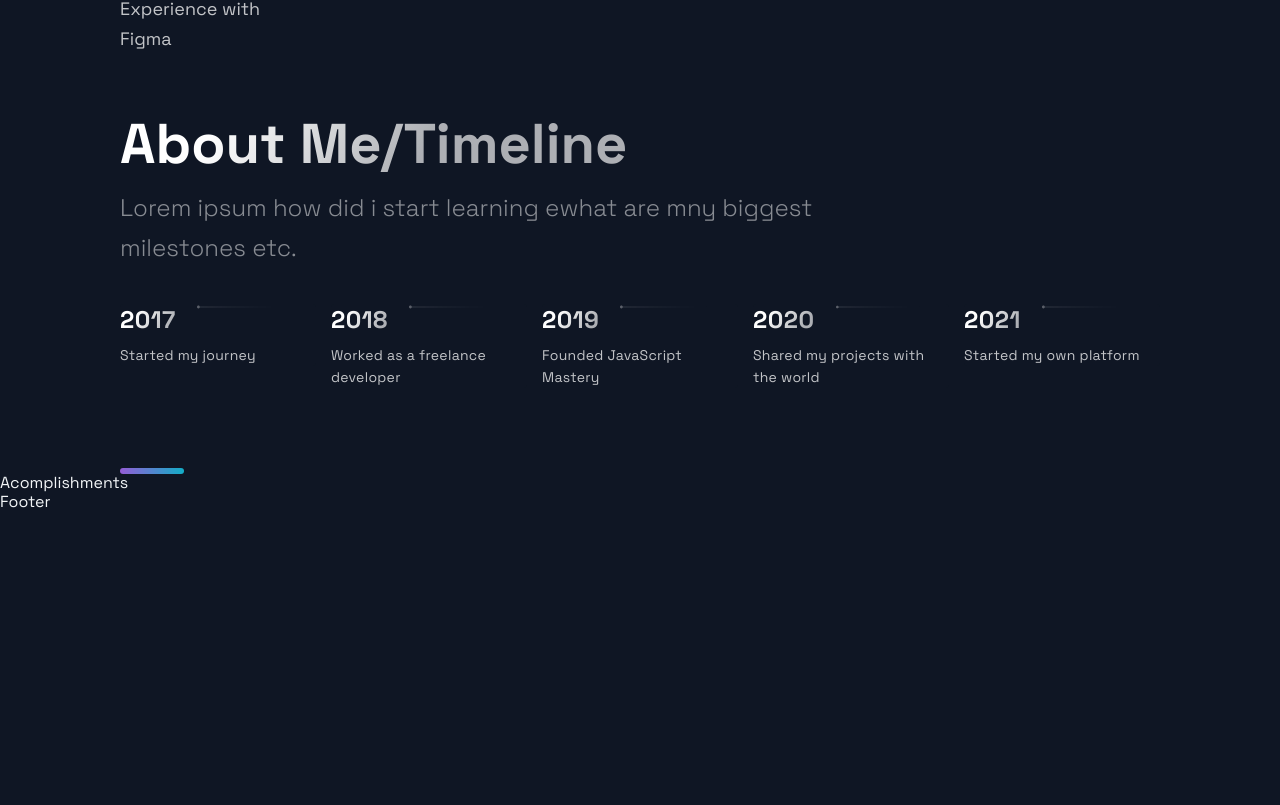
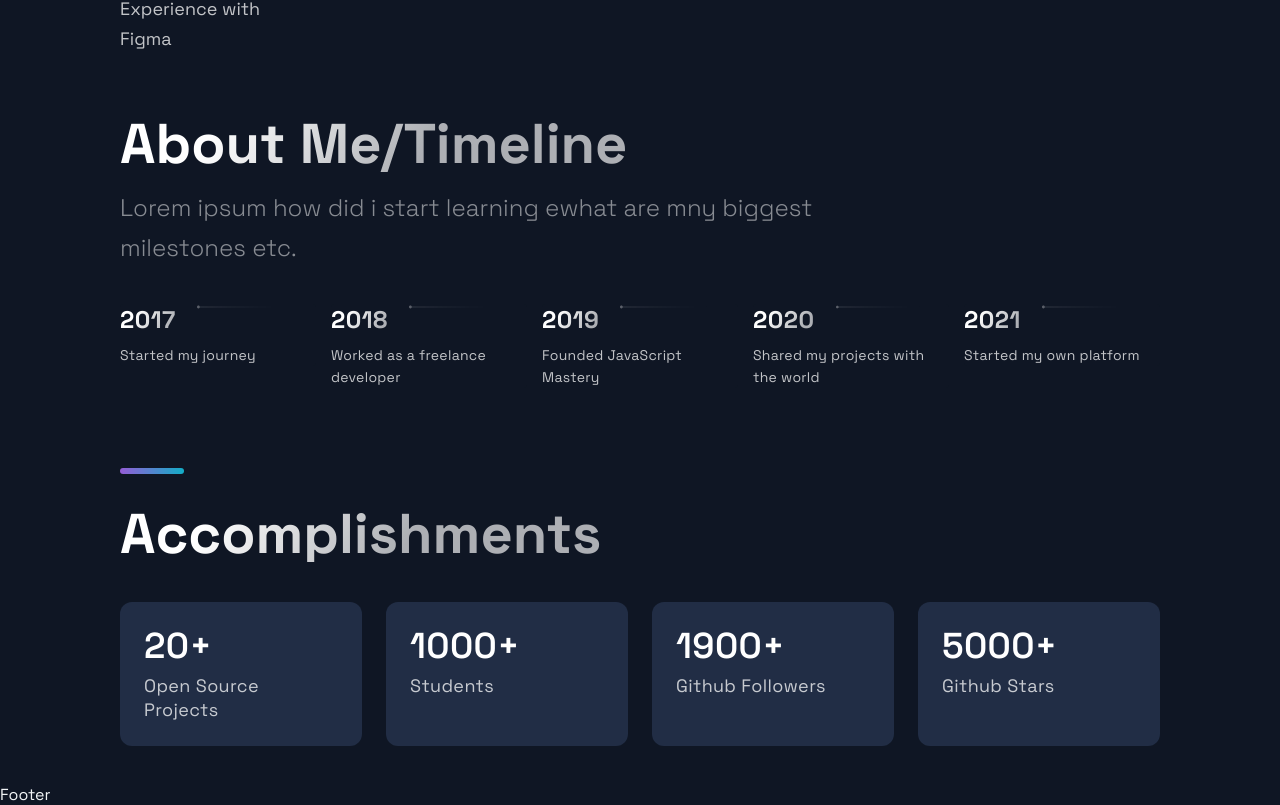
Before and after one commit to zakjanzi/portfolio-website, a Next.js app: page / in a window 1280 px wide. Shown: the part 2811-3616 px from the top of the page. Before the commit the page ends 3323 px from the top, so only its background shows below. Built offline with nearby package versions, Linux system fonts and the light colour scheme.

Commit message:
accomplishments section done

```diff
--- a/src/components/Acomplishments/Acomplishments.js
+++ b/src/components/Acomplishments/Acomplishments.js
@@ -11,9 +11,17 @@
 ];
 
 const Acomplishments = () => (
-  <div>
-    Acomplishments
-  </div>
+  <Section>
+    <SectionTitle>Accomplishments</SectionTitle>
+    <Boxes>
+      {data.map((card,index) => (
+        <Box key={index}>
+          <BoxNum>{card.number}+</BoxNum>
+          <BoxText>{card.text}</BoxText>
+        </Box>
+      ))}
+    </Boxes>
+  </Section>
 );
 
 export default Acomplishments;
```
